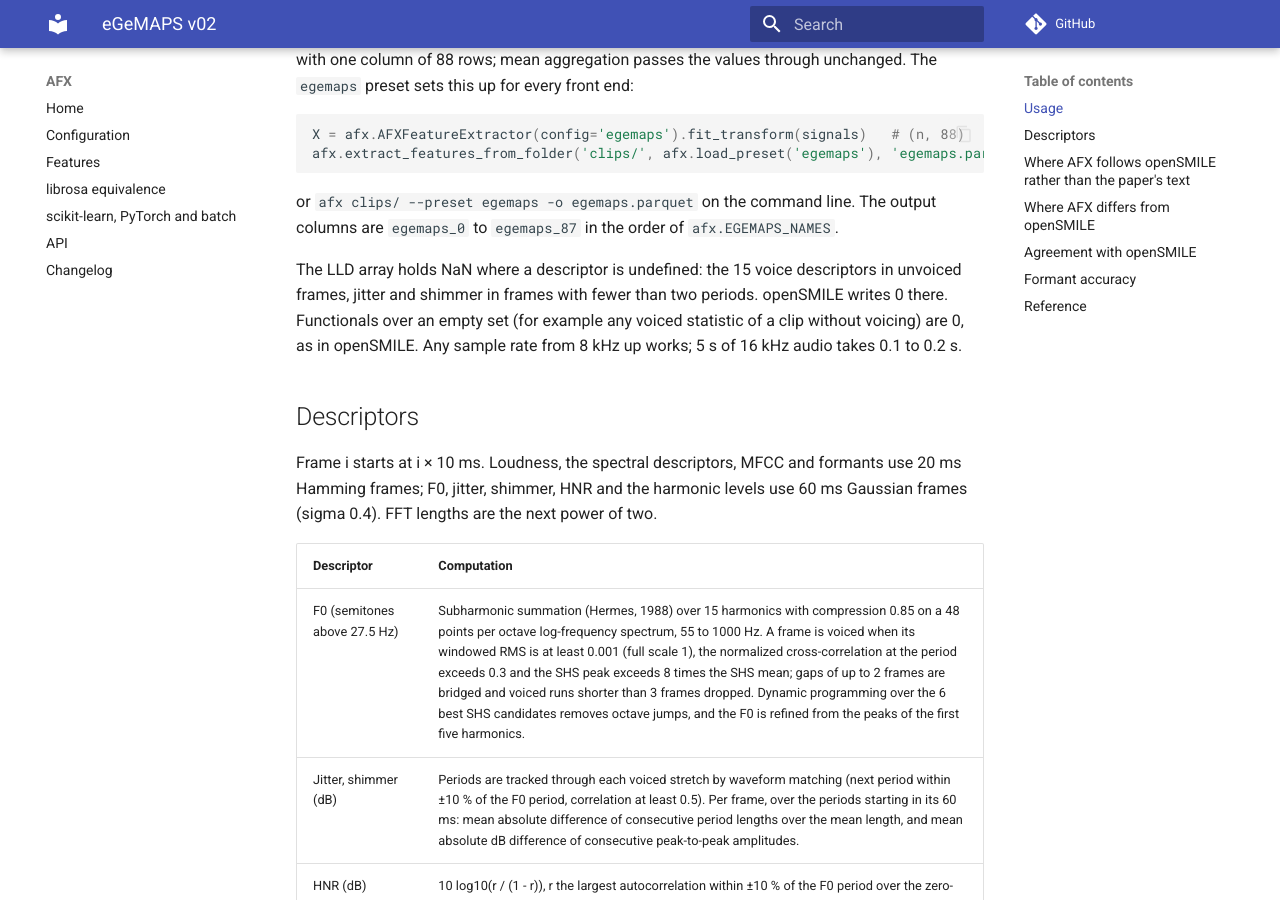
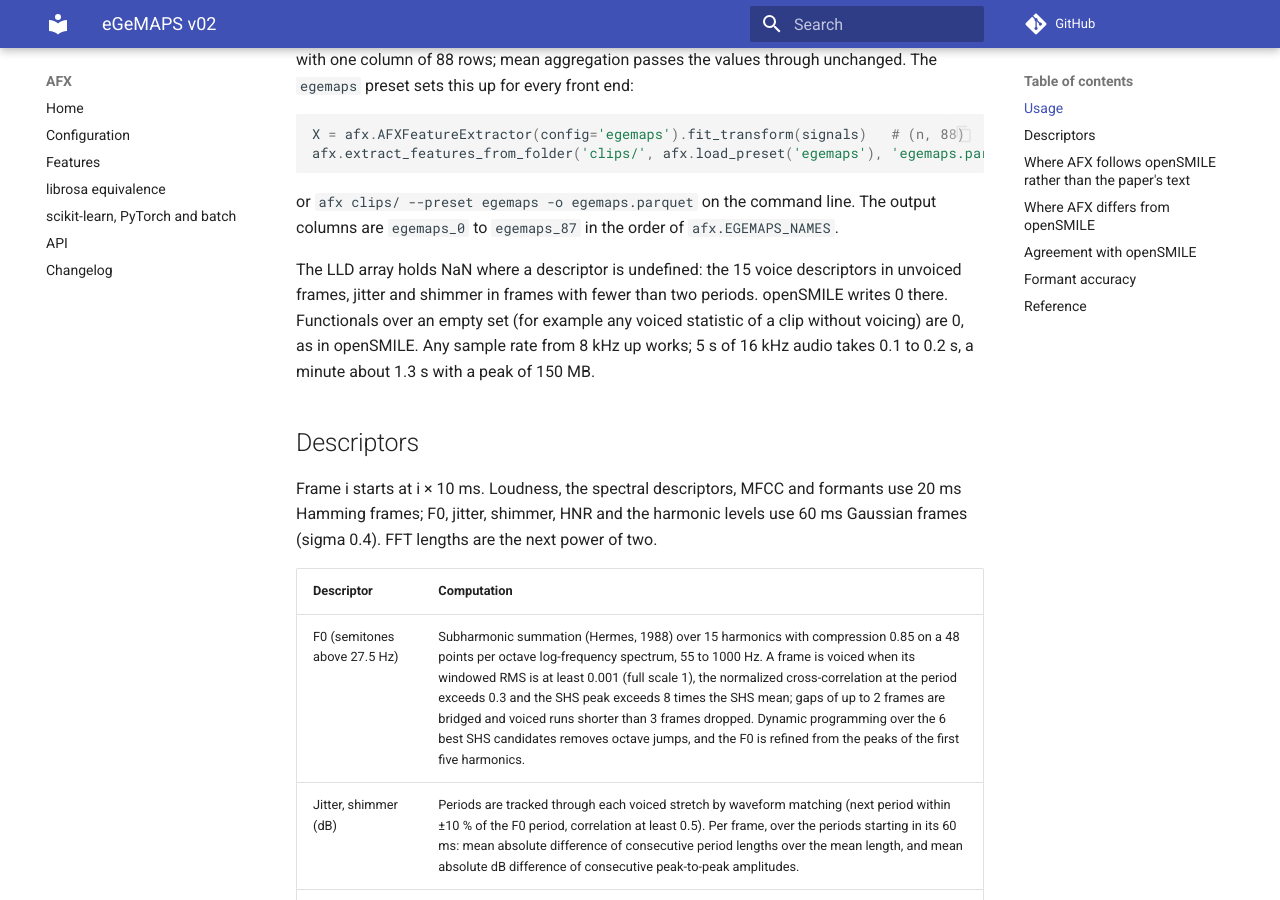
Before and after one commit to danilodsp/AFX, an MkDocs documentation site: the page built from docs/egemaps.md, in a window 1280 px wide and 900 px high, scrolled down 643 px. Built offline with MkDocs 1.6.1 and Material for MkDocs 9.7.7, drawn with Linux system fonts in a browser that asks for light colours; comment, search, counter and statistics services are not loaded.

Commit message:
Note eGeMAPS run time and memory for a minute of audio

```diff
--- a/docs/egemaps.md
+++ b/docs/egemaps.md
@@ -43,7 +43,7 @@ descriptors in unvoiced frames, jitter and shimmer in frames with fewer than
 two periods. openSMILE writes 0 there. Functionals over an empty set (for
 example any voiced statistic of a clip without voicing) are 0, as in
 openSMILE. Any sample rate from 8 kHz up works; 5 s of 16 kHz audio takes
-0.1 to 0.2 s.
+0.1 to 0.2 s, a minute about 1.3 s with a peak of 150 MB.
 
 ## Descriptors
 
```
